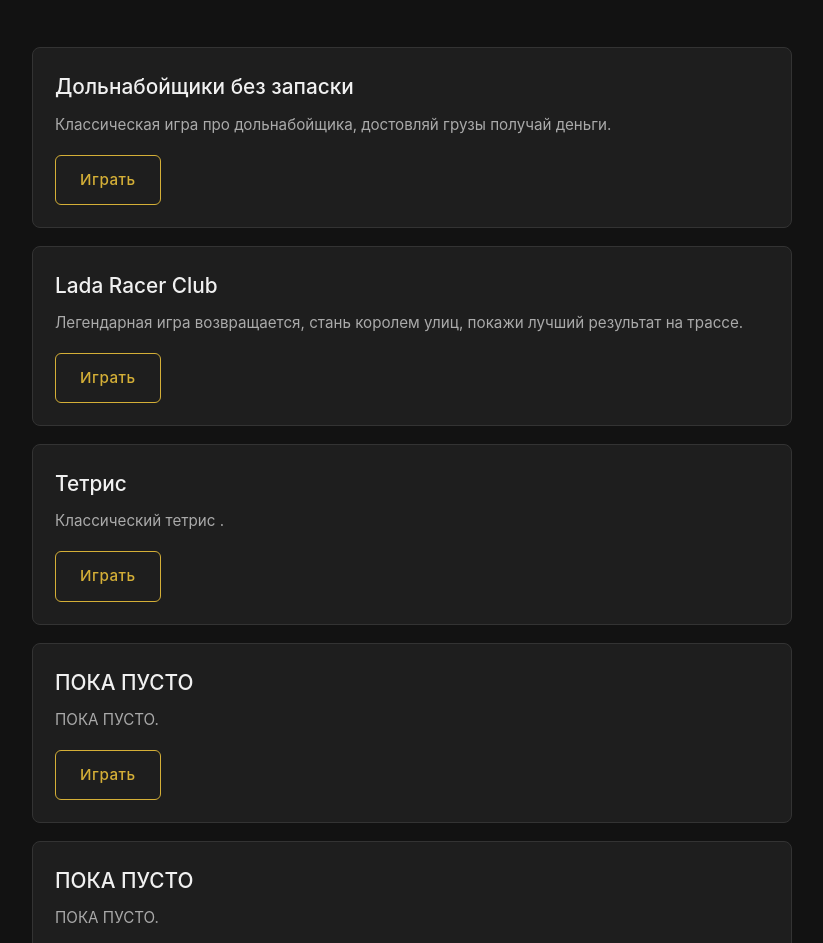
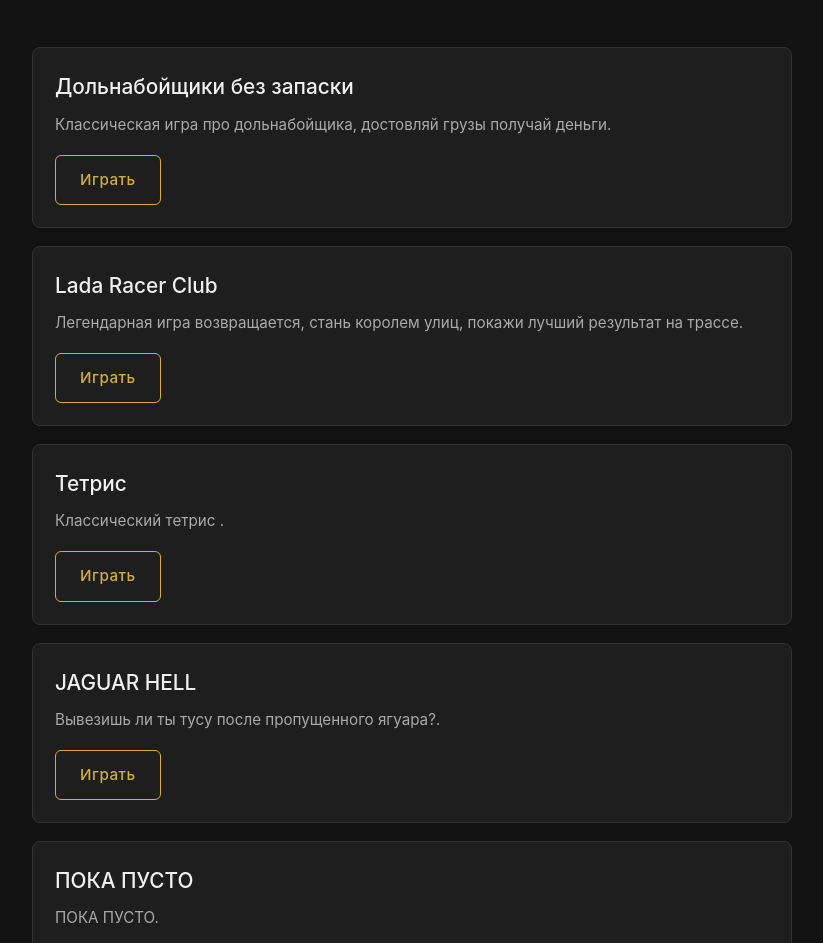
Before and after one commit to nunsaibot/nunsaibot.github.io, a plain HTML site: page gamepack.html in a window 1280 px wide. Shown: the part 157-1100 px from the top of the page, without its empty margins (228-1051 px from the left). Drawn offline with Linux system fonts and the light colour scheme.

Commit message:
Update gamepack.html

```diff
--- a/gamepack.html
+++ b/gamepack.html
@@ -181,9 +181,9 @@
             </div>
 
             <div class="game-item">
-                <h3 class="game-title">ПОКА ПУСТО</h3>
-                <p class="game-description">ПОКА ПУСТО.</p>
-                <a href="quiz.html" class="play-button">Играть</a>
+                <h3 class="game-title">JAGUAR HELL</h3>
+                <p class="game-description">Вывезишь ли ты тусу после пропущенного ягуара?.</p>
+                <a href="ver5.html" class="play-button">Играть</a>
             </div>
 
             <div class="game-item">
```
